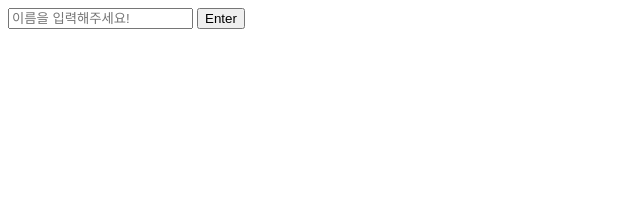
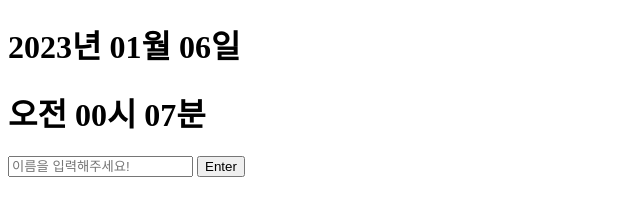
Before and after one commit to sunghwan95/To-Do-List, a plain HTML site: page index.html in a window 1280 px wide. Shown: the whole page, without its empty margins (0-640 px from the left). Drawn offline with Linux system fonts and the light colour scheme.

Commit message:
Create Clock

```diff
--- a/index.html
+++ b/index.html
@@ -6,6 +6,12 @@
     <link rel="stylesheet" href="css/style.css" />
   </head>
   <body>
+    <div class="date">
+      <h1></h1>
+    </div>
+    <div class="clock">
+      <h1></h1>
+    </div>
     <form id="login-form">
       <div class="login-form-container">
         <input
@@ -19,5 +25,6 @@
       <h1 class="hidden"></h1>
     </form>
     <script src="src/greeting.js"></script>
+    <script src="src/clock.js"></script>
   </body>
 </html>
--- /dev/null
+++ b/src/clock.js
@@ -0,0 +1,28 @@
+const yearMonthDate = document.querySelector(".date h1");
+const clock = document.querySelector(".clock h1");
+
+function updateClock() {
+  const nowDate = new Date();
+
+  const year = nowDate.getFullYear();
+  const month = String(nowDate.getMonth() + 1).padStart(2, "0");
+  const date = String(nowDate.getDate()).padStart(2, "0");
+  const hour = String(nowDate.getHours()).padStart(2, "0");
+  const min = String(nowDate.getMinutes()).padStart(2, "0");
+
+  yearMonthDate.innerText = `${year}년 ${month}월 ${date}일`;
+
+  if (parseInt(hour) < 12) {
+    clock.innerText = `오전 ${hour}시 ${min}분`;
+  } else if (parseInt(hour) === 12) {
+    clock.innerText = `오후 ${hour}시 ${min}분`;
+  } else {
+    clock.innerText = `오후 ${String(parseInt(hour) - 12).padStart(
+      2,
+      "0"
+    )}시 ${min}분`;
+  }
+}
+
+updateClock();
+setInterval(updateClock, 1000);
--- a/src/greeting.js
+++ b/src/greeting.js
@@ -2,7 +2,6 @@ const loginForm = document.querySelector("#login-form");
 const inputBox = document.querySelector(".login-form-container");
 const inputName = document.querySelector(".input-name");
 const sayHello = document.querySelector("#login-form h1");
-const Button = document.querySelector(".login-form-container input:last-child");
 
 const USERNAME_KEY = "username_key";
 
@@ -11,7 +10,7 @@ function greeting(event) {
   const nameValue = inputName.value;
   localStorage.setItem(USERNAME_KEY, nameValue);
   inputBox.classList.add("hidden");
-  sayHello.innerText = `Hello ${nameValue}`;
+  sayHello.innerText = `Hello ${nameValue}!`;
   sayHello.classList.remove("hidden");
 }
 
@@ -19,6 +18,6 @@ loginForm.addEventListener("submit", greeting);
 
 if (localStorage.getItem(USERNAME_KEY)) {
   inputBox.classList.add("hidden");
-  sayHello.innerText = `Hello ${localStorage.getItem(USERNAME_KEY)}`;
+  sayHello.innerText = `Hello ${localStorage.getItem(USERNAME_KEY)}!`;
   sayHello.classList.remove("hidden");
 }
```
